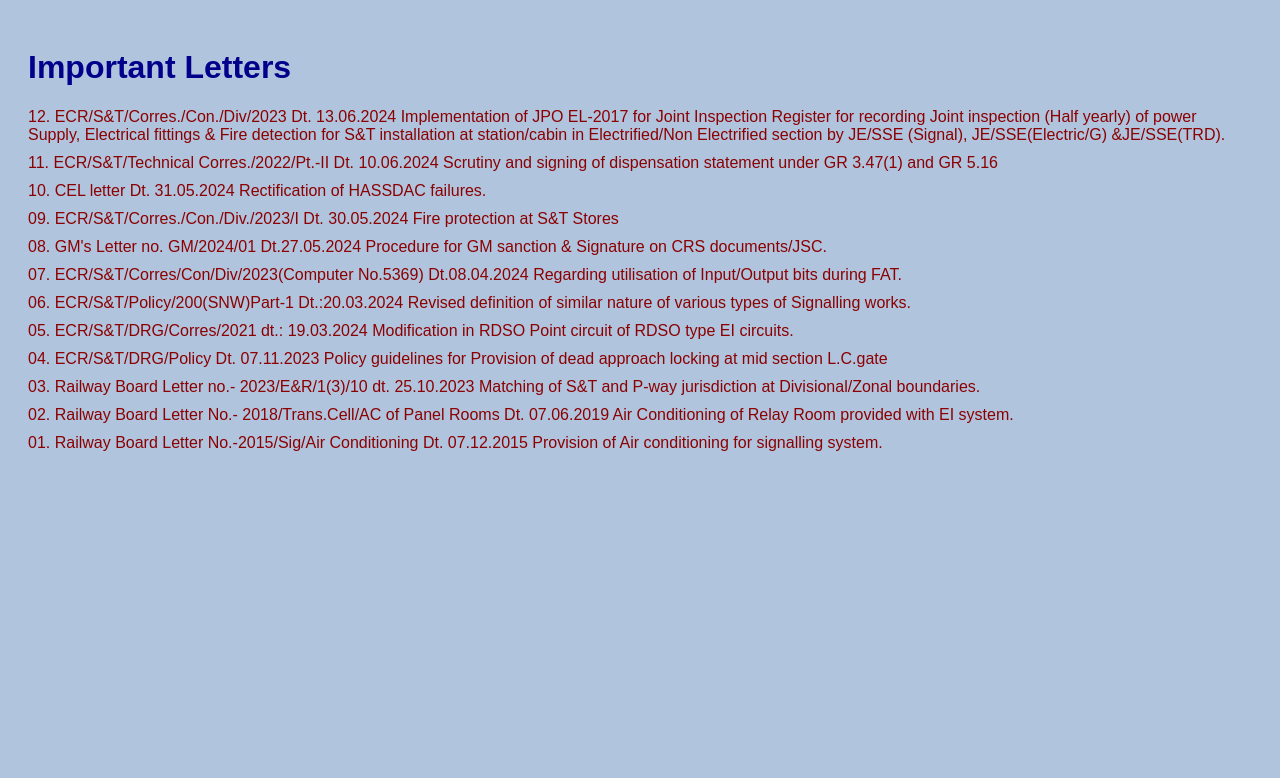
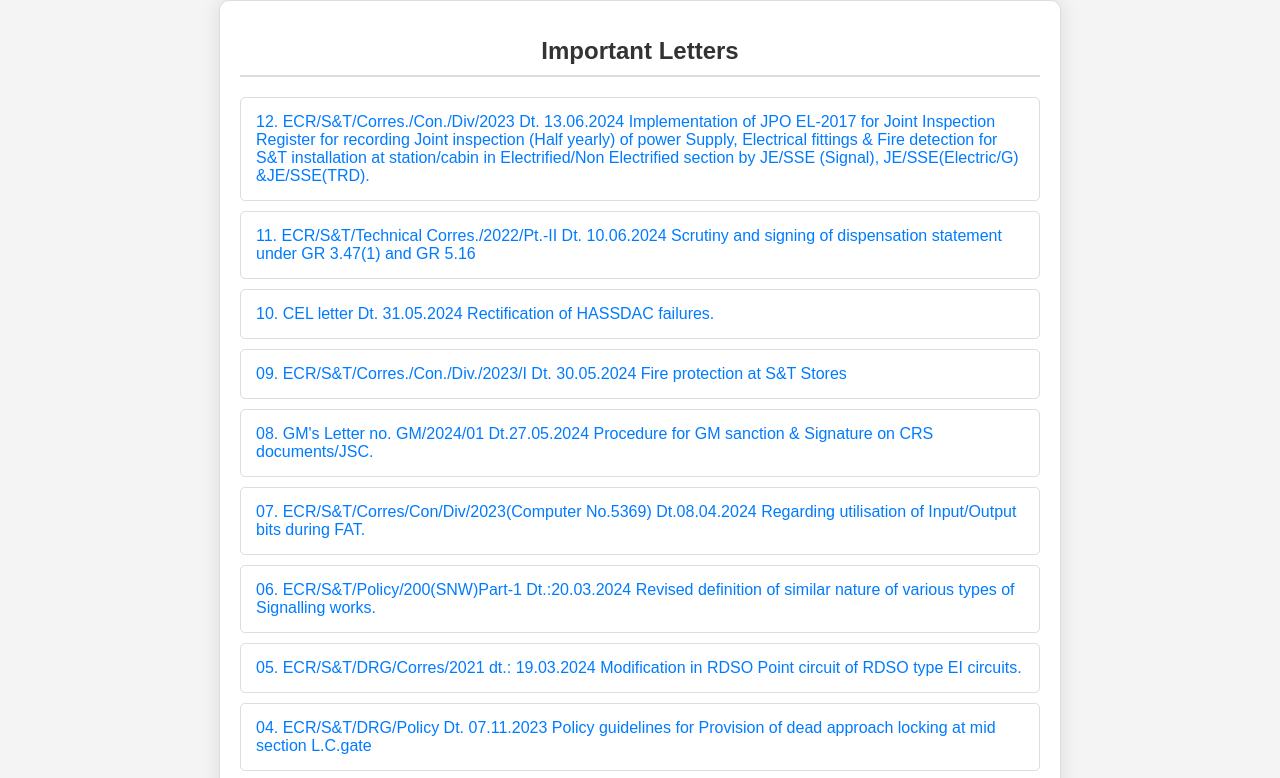
Before and after one commit to Anjali7070/ECR-Intranet-Website-, a website: page importantLetters.html in a window 1280 px wide. Shown: the top 778 px of the page. Drawn offline with Linux system fonts and the light colour scheme.

Commit message:
updated importantLetters.html

```diff
--- a/importantLetters.html
+++ b/importantLetters.html
@@ -3,37 +3,11 @@
 <head>
     <meta charset="UTF-8">
     <meta name="viewport" content="width=device-width, initial-scale=1.0">
+    <link rel="stylesheet" href="power.css">
     <title>Important Letters</title>
-    <style>
-        body {
-            font-family: Arial, sans-serif;
-            background-color: LIGHTSTEELBLUE;
-            color: black;
-        }
-        .content {
-            padding: 20px;
-        }
-        h1 {
-            color: darkblue;
-        }
-        ul {
-            list-style-type: none;
-            padding: 0;
-        }
-        li {
-            margin-bottom: 10px;
-        }
-        a {
-            color: darkred;
-            text-decoration: none;
-        }
-        a:hover {
-            text-decoration: underline;
-        }
-    </style>
 </head>
 <body>
-    <div class="content">
+    <div class="container">
         <h1>Important Letters</h1>
         <ul>
             <li><a href="https://ecr.indianrailways.gov.in/cris//uploads/files/1718367760994-Letter%20to%20Div.dt%2013_06_2024%20for%20implementation%20of%20%20JPO-EL_2017.pdf">12. ECR/S&T/Corres./Con./Div/2023 Dt. 13.06.2024 Implementation of JPO EL-2017 for Joint Inspection Register for recording Joint inspection (Half yearly) of power Supply, Electrical fittings & Fire detection for S&T installation at station/cabin in Electrified/Non Electrified section by JE/SSE (Signal), JE/SSE(Electric/G) &JE/SSE(TRD).</a></li>
```
Also changed, not shown: power.css (line endings or trailing spaces).
